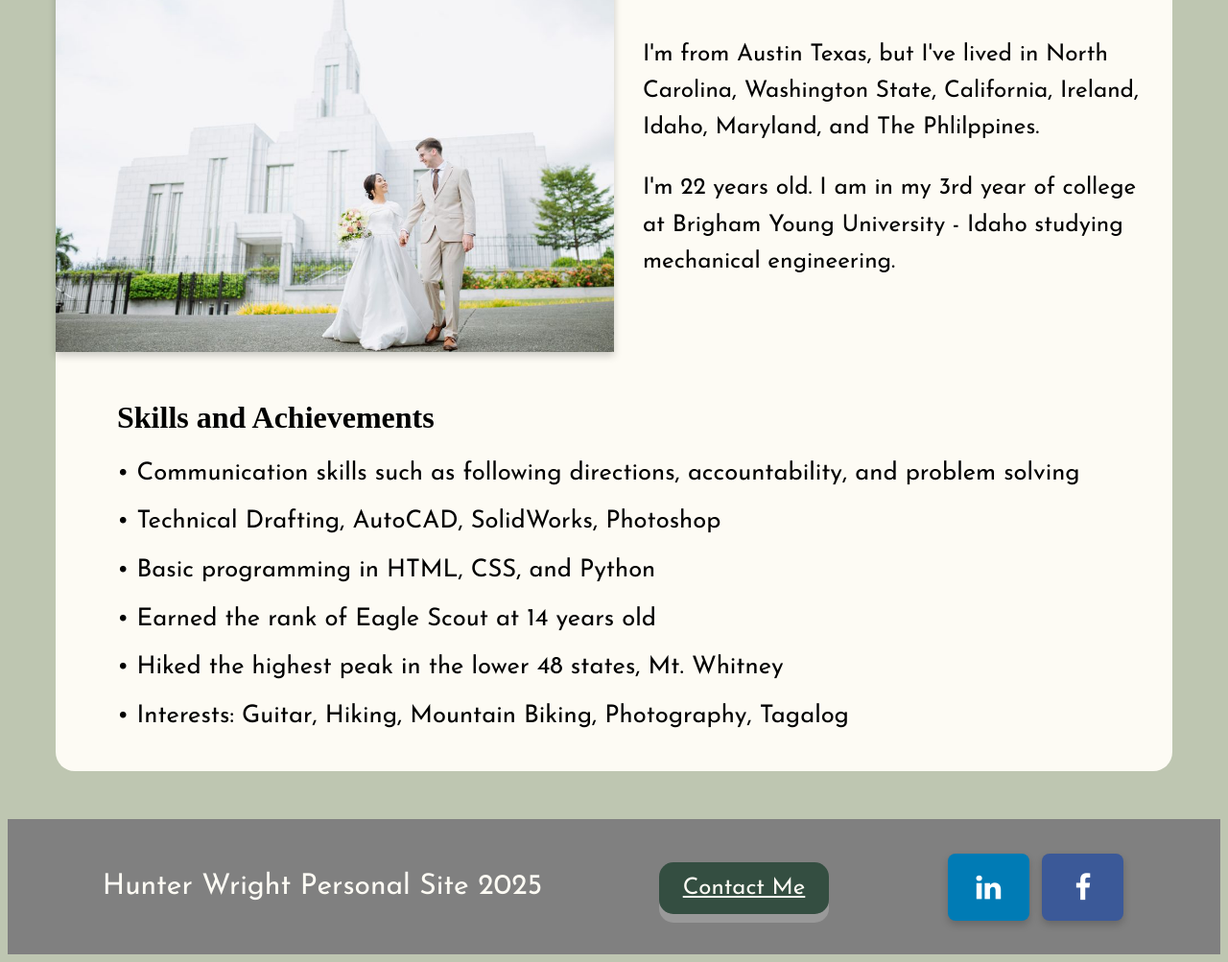
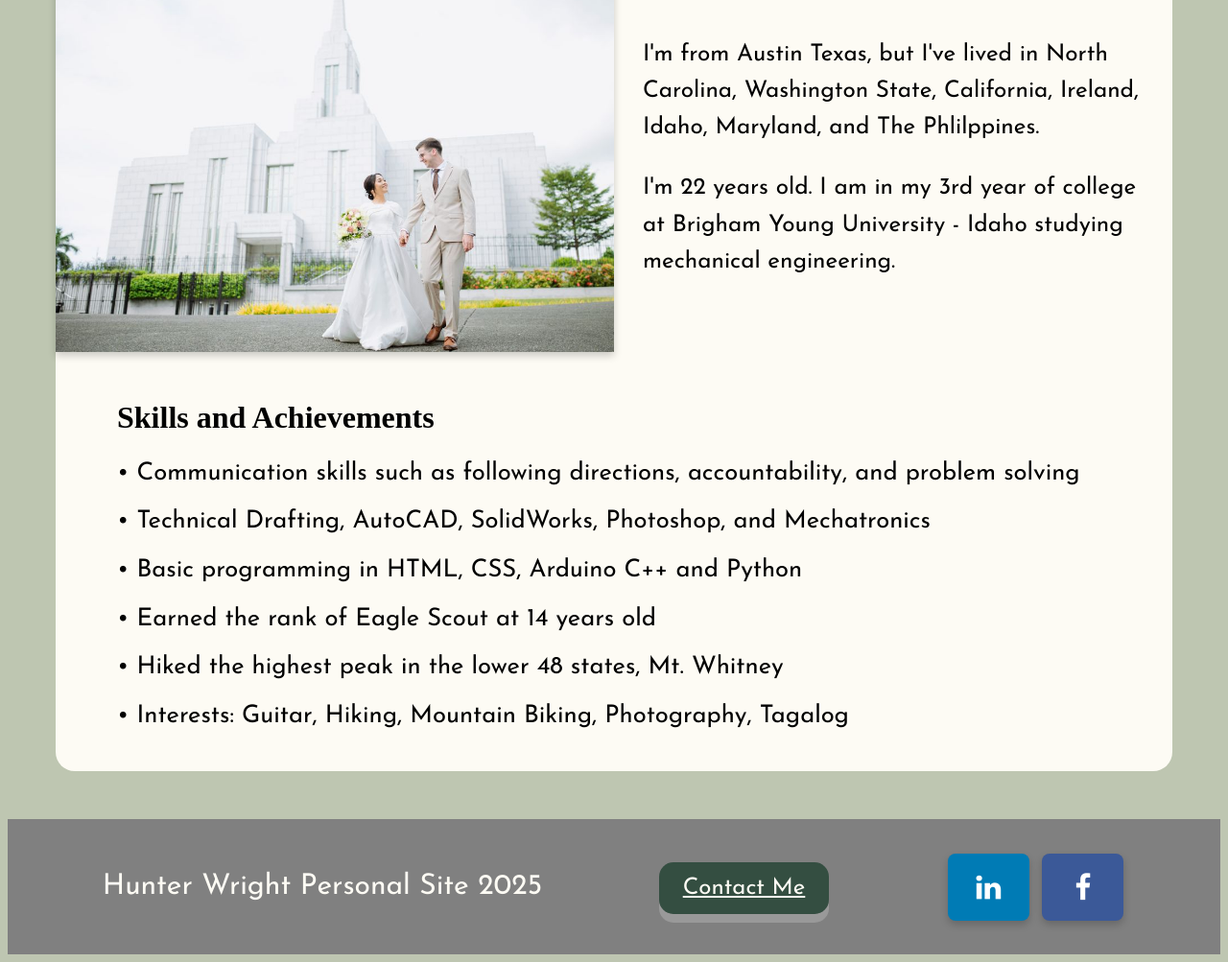
Before and after one commit to hunterwright1403/Hunter-Wright-Portfolio, a plain HTML site: page index.html in a window 1280 px wide. Shown: the part 978-1981 px from the top of the page at 96% size. Drawn offline with Linux system fonts and the light colour scheme; a web font is replaced by a local one.

Commit message:
Changes 7

```diff
--- a/index.html
+++ b/index.html
@@ -46,8 +46,8 @@
             <h2 id="skills">Skills and Achievements</h2>
             <div id="listofskills">
                 <p>• Communication skills such as following directions, accountability, and problem solving</p>
-                <p>• Technical Drafting, AutoCAD, SolidWorks, Photoshop</p>
-                <p>• Basic programming in HTML, CSS, and Python</p>
+                <p>• Technical Drafting, AutoCAD, SolidWorks, Photoshop, and Mechatronics</p>
+                <p>• Basic programming in HTML, CSS, Arduino C++ and Python</p>
                 <p>• Earned the rank of Eagle Scout at 14 years old</p>
                 <p>• Hiked the highest peak in the lower 48 states, Mt. Whitney</p>
                 <p>• Interests: Guitar, Hiking, Mountain Biking, Photography, Tagalog</p>
```
